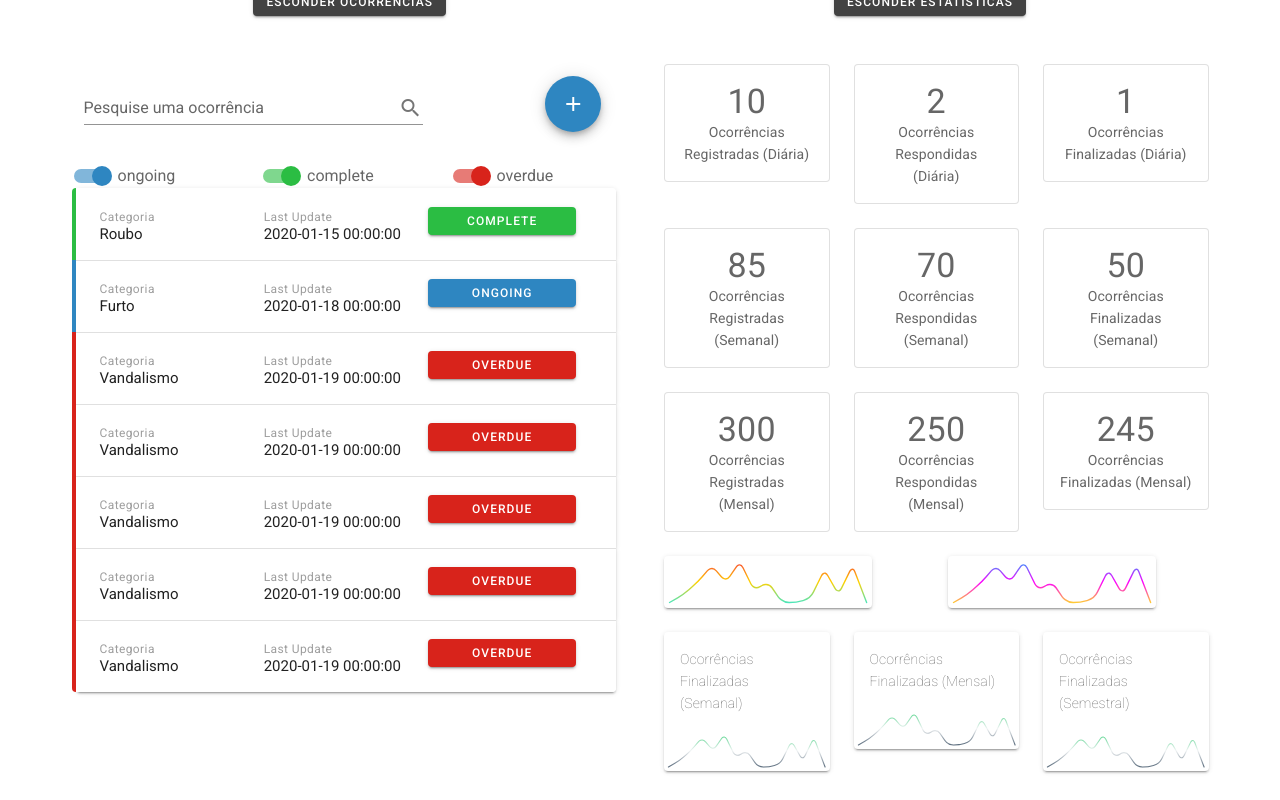
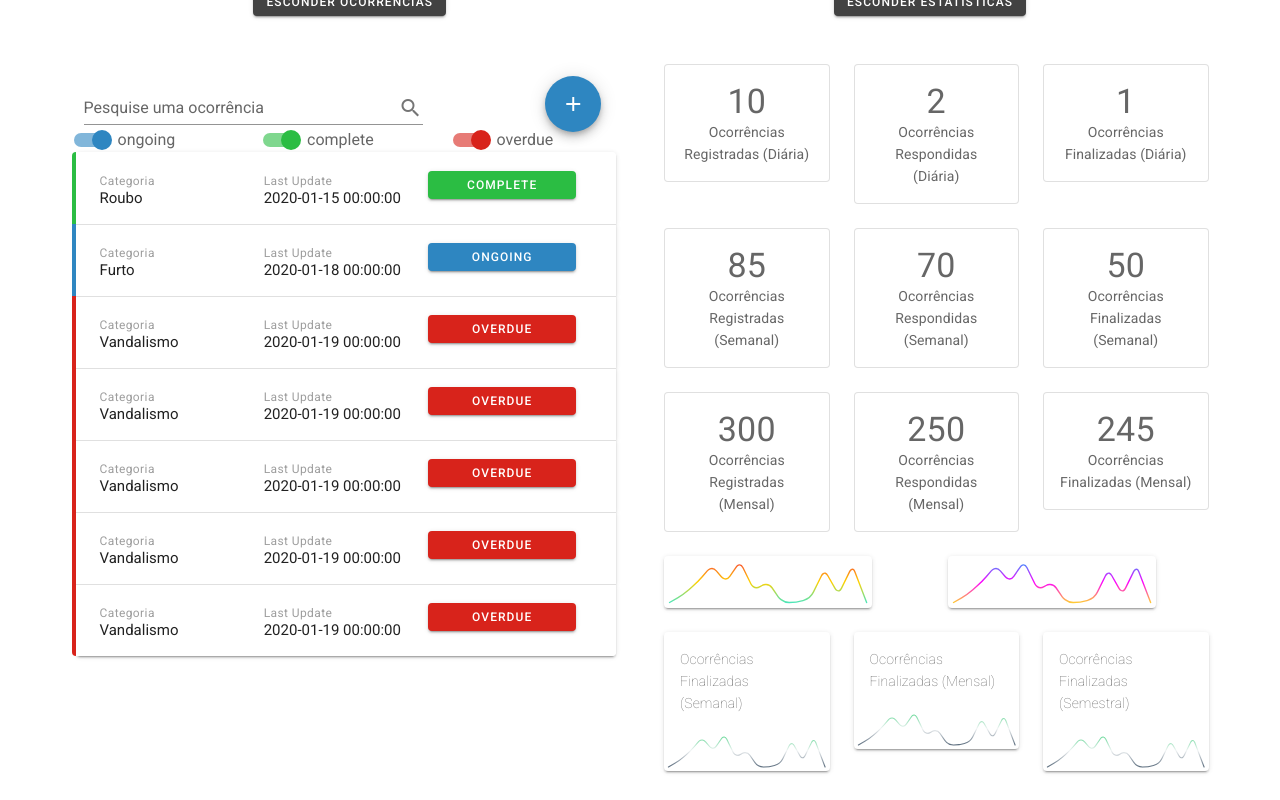
Before and after one commit to biahyonce/Learning, a Vue app in the folder Vue/vuetify/: page /customTable in a window 1280 px wide. Built offline with nearby package versions, Linux system fonts and the light colour scheme.

Commit message:
Refactoring

```diff
--- a/Vue/vuetify/src/views/CustomTable.vue
+++ b/Vue/vuetify/src/views/CustomTable.vue
@@ -91,7 +91,7 @@
                             </v-row>
                         </v-container>
 
-                        <v-row flat>
+                        <v-row class="mt-n12" flat>
                             <v-col>
                                 <v-switch
                                     v-model="switch1"
```
